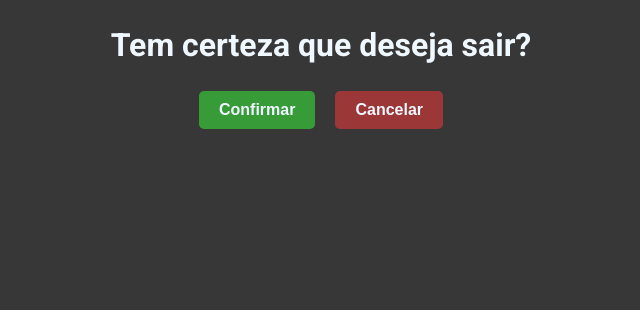
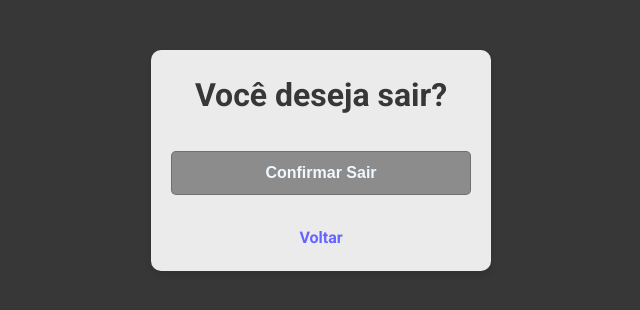
Before and after one commit to AugustoFS/SistemasClimaticos, a React (Create React App) app: page /logout in a window 1280 px wide. Shown: the top 310 px of the page, without its empty margins (319-959 px from the left). Built offline with nearby package versions, Linux system fonts and the light colour scheme.

Commit message:
commit 14

```diff
--- a/src/Alerta.js
+++ b/src/Alerta.js
@@ -47,7 +47,7 @@ function Alerta() {
                     placeholder="Digite o nome da cidade"
                 />
                 <button onClick={handleAddCity}>Adicionar</button>
-                <button onClick={handleBack} className="secondary-button">Voltar</button>
+                <p><span onClick={() => navigate('/')}> Voltar </span></p>
                 {message && <p className="message">{message}</p>}
             </div>
         </div>
--- a/src/App.css
+++ b/src/App.css
@@ -219,65 +219,66 @@ h3 {
   margin: 15px 0 0;
 }
 
-.login-container p span {
+span {
   color: rgb(100, 100, 255);
   cursor: pointer;
   font-weight: bold;
   text-decoration: none;
 }
 
-.login-container p span:hover {
+span:hover {
   text-decoration: underline;
 }
 
-/* Tela de Logout */
+/* Tela de Logout - Container principal */
 .logout-container {
-  max-width: 100vw;
-  margin: 0 auto;
+  max-width: 340px;
+  margin: 50px auto;
+  padding: 20px;
+  background-color: rgba(255, 255, 255, 0.9);
+  border-radius: 10px;
+  box-shadow: 0 4px 6px rgba(0, 0, 0, 0.1);
   text-align: center;
-  padding: 20px;
 }
 
-.logout-title {
+/* Título */
+.logout-container h2 {
   font-size: 2rem;
-  color: aliceblue;
+  color: rgb(55, 55, 55);
   margin-bottom: 20px;
 }
 
-.logout-buttons {
+/* Estilo do conteúdo */
+.logout-container .content {
   display: flex;
-  justify-content: center;
-  gap: 20px;
+  flex-direction: column;
+  gap: 10px;
+  align-items: center;
 }
 
-.logout-button {
+/* Botões */
+.logout-container button {
+  width: 100%;
+  padding: 12px;
+  border-radius: 5px;
+  border: 1px solid rgba(0, 0, 0, 0.2);
   background-color: rgb(140, 140, 140);
-  border: none;
-  padding: 10px 20px;
-  border-radius: 5px;
+  color: aliceblue;
+  font-size: 1rem;
+  font-weight: bold;
   cursor: pointer;
-  color: aliceblue;
-  font-weight: bold;
-  font-size: 1rem;
   transition: background-color 0.3s;
+  margin: 20px;
+  margin-top: 10px;
 }
 
-.logout-button:hover {
+.logout-container button:hover {
   background-color: rgb(100, 100, 100);
 }
 
-.logout-button.confirm {
-  background-color: rgb(55, 155, 55);
+/* Mensagem de feedback */
+.logout-container .message {
+  margin-top: 10px;
+  font-size: 0.9rem;
+  color: rgb(255, 55, 55);
 }
-
-.logout-button.confirm:hover {
-  background-color: rgb(45, 135, 45);
-}
-
-.logout-button.cancel {
-  background-color: rgb(155, 55, 55);
-}
-
-.logout-button.cancel:hover {
-  background-color: rgb(135, 45, 45);
-}
--- a/src/Logout.js
+++ b/src/Logout.js
@@ -7,19 +7,15 @@ function Logout() {
     const handleConfirmLogout = () => {
         // Limpa o login e redireciona para a tela principal
         localStorage.removeItem('isLoggedIn');
-        navigate('/');
+        navigate('/'); // Redireciona para a tela inicial
     };
 
     return (
         <div className="logout-container">
-            <h2 className="logout-title">Tem certeza que deseja sair?</h2>
-            <div className="logout-buttons">
-                <button className="logout-button confirm" onClick={handleConfirmLogout}>
-                    Confirmar
-                </button>
-                <button className="logout-button cancel" onClick={() => navigate('/')}>
-                    Cancelar
-                </button>
+            <h2>Você deseja sair?</h2>
+            <div className="content">
+                <button onClick={handleConfirmLogout}>Confirmar Sair</button>
+                <p><span onClick={() => navigate('/')}> Voltar </span></p>
             </div>
         </div>
     );
```
